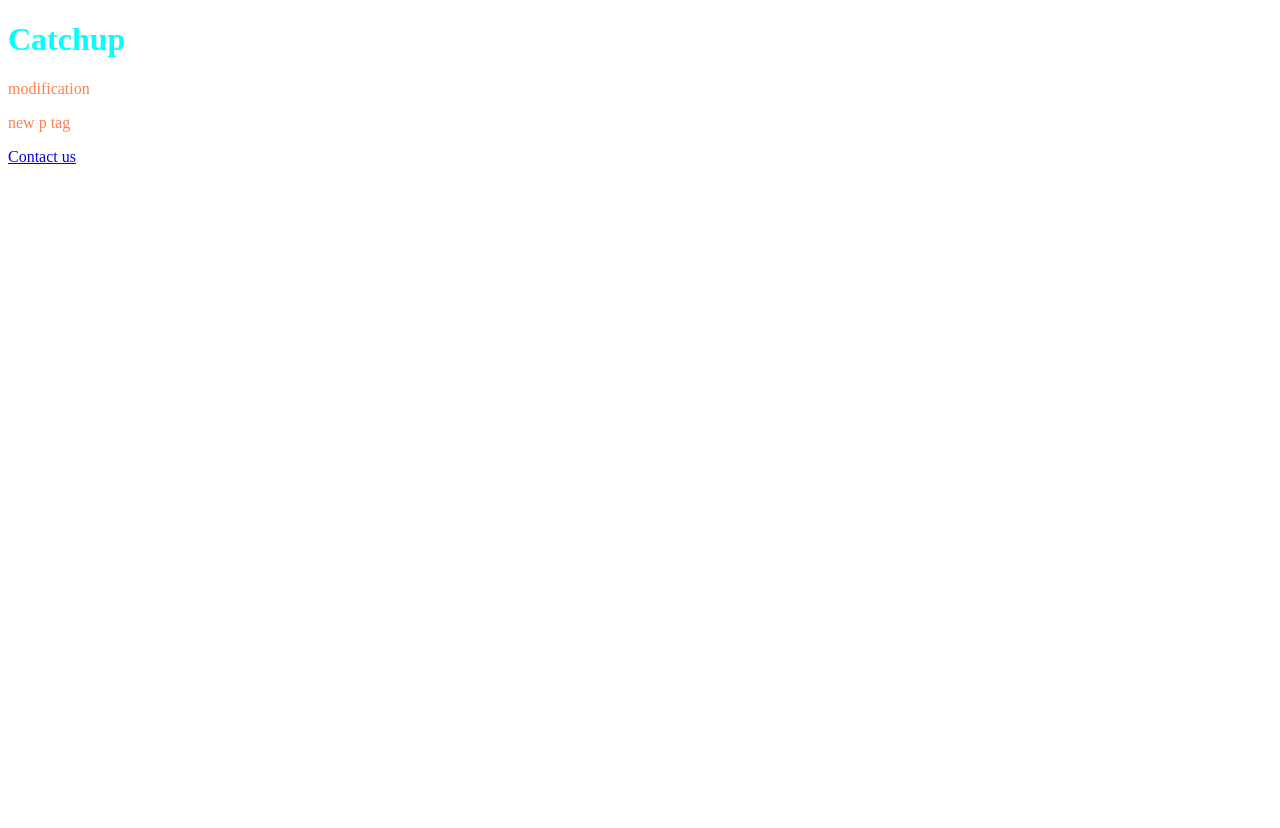
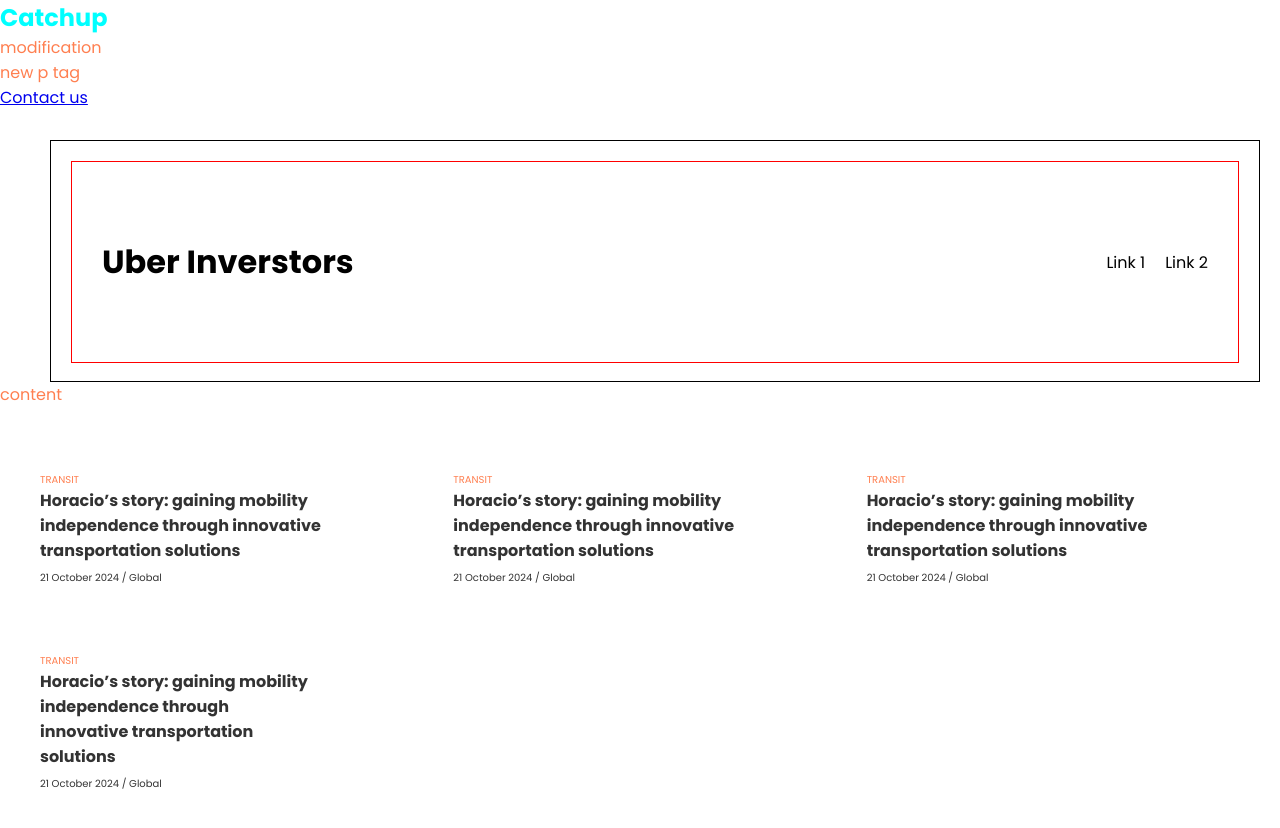
Before and after one commit to NellieMK65/phase-0-catchup, a plain HTML site: page index.html in a window 1280 px wide. Before the commit the page ends 800 px from the top, so only its background shows below. Drawn offline with Linux system fonts and the light colour scheme.

Commit message:
css layout

```diff
--- a/index.html
+++ b/index.html
@@ -5,6 +5,13 @@
 		<meta name="viewport" content="width=device-width, initial-scale=1.0" />
 		<title>Catchup Session</title>
 		<link rel="stylesheet" href="styles.css" />
+
+		<link rel="preconnect" href="https://fonts.googleapis.com" />
+		<link rel="preconnect" href="https://fonts.gstatic.com" crossorigin />
+		<link
+			href="https://fonts.googleapis.com/css2?family=Inter:ital,opsz,wght@0,14..32,100..900;1,14..32,100..900&family=Poppins:ital,wght@0,100;0,200;0,300;0,400;0,500;0,600;0,700;0,800;0,900;1,100;1,200;1,300;1,400;1,500;1,600;1,700;1,800;1,900&display=swap"
+			rel="stylesheet"
+		/>
 
 		<!-- internal css -->
 		<!-- <style>
@@ -15,9 +22,115 @@
 	</head>
 
 	<body>
-		<h1 style="color: aqua">Catchup</h1>
-		<p>modification</p>
-		<p>new p tag</p>
-		<a href="contact-us.html">Contact us</a>
+		<main>
+			<section>
+				<h1 style="color: aqua">Catchup</h1>
+				<p>modification</p>
+				<p>new p tag</p>
+				<a href="contact-us.html">Contact us</a>
+			</section>
+
+			<!-- Box model -->
+			<div class="outer-div">
+				<div
+					class="inner-div"
+					style="padding-left: 30px; padding-right: 30px"
+				>
+					<!-- <div class="square">1</div> -->
+					<h1>Uber Inverstors</h1>
+					<div style="display: flex; gap: 20px">
+						<!-- <div class="square">2</div> -->
+						<!-- <div class="square">3</div> -->
+						<!-- <div class="square">4</div> -->
+						<a href="" class="nav-link">Link 1</a>
+						<a href="" class="nav-link">Link 2</a>
+					</div>
+				</div>
+			</div>
+
+			<p>content</p>
+
+			<div class="blog-container">
+				<a href="contact-us.html" style="text-decoration: none">
+					<div class="box">
+						<img
+							src="https://blog.uber-cdn.com/cdn-cgi/image/width=768,quality=80,onerror=redirect,format=auto/wp-content/uploads/2024/10/copy-of-horacio9extended-1-17295397283853.jpg"
+							height="150px"
+							alt=""
+						/>
+						<div style="padding: 10px">
+							<p style="font-size: x-small">TRANSIT</p>
+							<h4 style="color: #333333">
+								Horacio’s story: gaining mobility independence
+								through innovative transportation solutions
+							</h4>
+							<span style="font-size: x-small; color: #333333"
+								>21 October 2024 / Global</span
+							>
+						</div>
+					</div>
+				</a>
+
+				<a href="contact-us.html" style="text-decoration: none">
+					<div class="box">
+						<img
+							src="https://blog.uber-cdn.com/cdn-cgi/image/width=768,quality=80,onerror=redirect,format=auto/wp-content/uploads/2024/10/copy-of-horacio9extended-1-17295397283853.jpg"
+							height="150px"
+							alt=""
+						/>
+						<div style="padding: 10px">
+							<p style="font-size: x-small">TRANSIT</p>
+							<h4 style="color: #333333">
+								Horacio’s story: gaining mobility independence
+								through innovative transportation solutions
+							</h4>
+							<span style="font-size: x-small; color: #333333"
+								>21 October 2024 / Global</span
+							>
+						</div>
+					</div>
+				</a>
+
+				<a href="contact-us.html" style="text-decoration: none">
+					<div class="box">
+						<img
+							src="https://blog.uber-cdn.com/cdn-cgi/image/width=768,quality=80,onerror=redirect,format=auto/wp-content/uploads/2024/10/copy-of-horacio9extended-1-17295397283853.jpg"
+							height="150px"
+							alt=""
+						/>
+						<div style="padding: 10px">
+							<p style="font-size: x-small">TRANSIT</p>
+							<h4 style="color: #333333">
+								Horacio’s story: gaining mobility independence
+								through innovative transportation solutions
+							</h4>
+							<span style="font-size: x-small; color: #333333"
+								>21 October 2024 / Global</span
+							>
+						</div>
+					</div>
+				</a>
+
+				<a href="contact-us.html" style="text-decoration: none">
+					<div class="box" style="width: 296px">
+						<img
+							src="https://blog.uber-cdn.com/cdn-cgi/image/width=768,quality=80,onerror=redirect,format=auto/wp-content/uploads/2024/10/copy-of-horacio9extended-1-17295397283853.jpg"
+							height="150px"
+							alt=""
+						/>
+						<div style="padding: 10px">
+							<p style="font-size: x-small">TRANSIT</p>
+							<h4 style="color: #333333">
+								Horacio’s story: gaining mobility independence
+								through innovative transportation solutions
+							</h4>
+							<span style="font-size: x-small; color: #333333"
+								>21 October 2024 / Global</span
+							>
+						</div>
+					</div>
+				</a>
+			</div>
+		</main>
 	</body>
 </html>
--- a/styles.css
+++ b/styles.css
@@ -1,3 +1,63 @@
 p {
 	color: coral;
 }
+
+/* universal selector */
+* {
+	margin: 0;
+	padding: 0;
+}
+
+body {
+	font-family: 'Poppins', sans-serif;
+}
+
+.outer-div {
+	border: 1px solid black;
+	height: 200px;
+	margin-top: 30px;
+	margin-left: 50px;
+	margin-right: 20px;
+	padding: 20px;
+}
+
+.inner-div {
+	border: 1px solid red;
+	height: 100%;
+	/* margin: 20px; */
+	display: flex;
+	flex-direction: row;
+	justify-content: space-between;
+	align-items: center;
+}
+
+.square {
+	border: 1px solid blue;
+	height: 80px;
+	width: 80px;
+}
+
+.box {
+	transition: box-shadow 0.3s ease;
+}
+
+.box:hover {
+	box-shadow: 10px 10px 20px rgba(36, 36, 36, 0.5);
+	cursor: pointer;
+}
+
+.nav-link {
+	text-decoration: none;
+	color: black;
+}
+
+.nav-link:hover {
+	text-decoration: underline;
+}
+
+.blog-container {
+	margin: 30px;
+	display: grid;
+	gap: 20px;
+	grid-template-columns: 1fr 1fr 1fr; /* 3 columns */
+}
```
